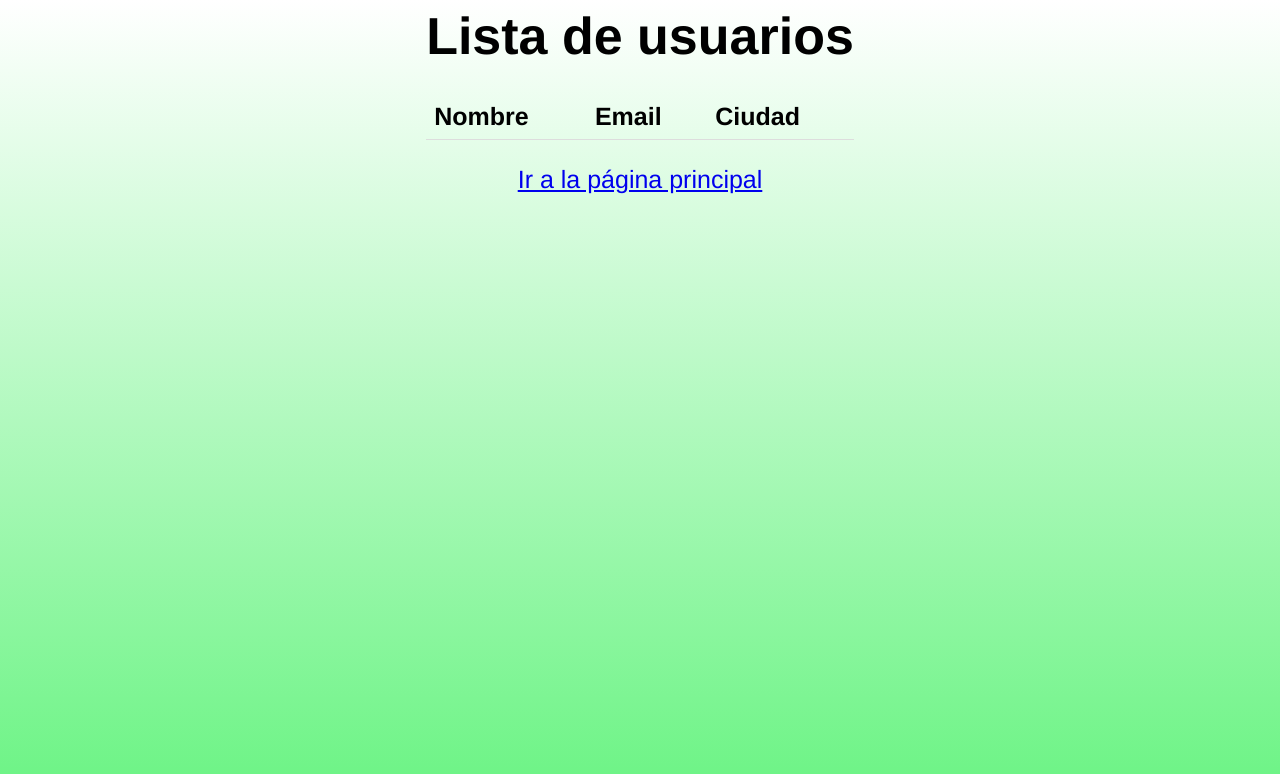
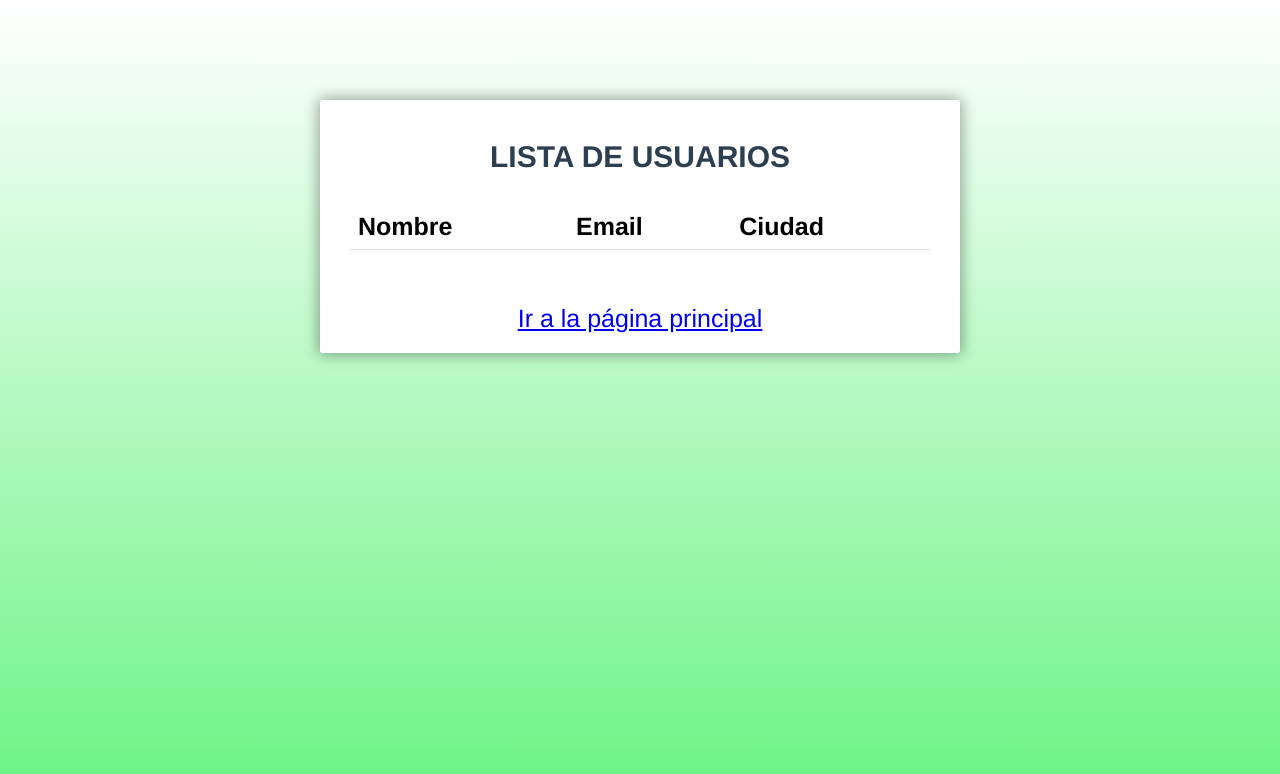
Before and after one commit to jcgonzalezb/user_registration_web_app, a Flask app: page /user_list in a window 1280 px wide. Shown: the top 774 px of the page. Run offline with Flask 2, Linux system fonts and the light colour scheme; lists and menus that the app fills with data are empty.

Commit message:
format fixed

```diff
--- a/templates/user_list.html
+++ b/templates/user_list.html
@@ -37,32 +37,39 @@
 
             div.container {
                 max-width: 1000px;
-                margin-top: 10px;
-                margin-bottom: 40px;
+                margin-top: 50px;
+                margin-bottom: 30px;
                 margin-left: auto;
                 margin-right: auto;
                 align-items: center;
-                text-align: center;
-            }
-            div.container .masthead-heading {
-                font-size: 3.25rem;
-                font-weight: 700;
-                line-height: 3.25rem;
-                margin-bottom: 2rem;
-                font-family: Circular,"Helvetica Neue",Helvetica,Arial,sans-serif;
             }
 
-            @media (min-height: 9000px ) {
-                div.container  {
-                padding-top: 12px;
-                padding-bottom: 70px;
+            /*form styles*/
+            #msform {
+                width: 800px;
+                margin: 50px auto;
+                text-align: center;
+                position: relative;
             }
-            div.container .masthead-heading {
-                font-size: 50px;
-                font-weight: 700;
-                line-height: 4.5rem;
-                margin-bottom: 4rem;
+            #msform fieldset {
+                background: white;
+                border: 0 none;
+                border-radius: 3px;
+                box-shadow: 0 0 15px 1px rgba(0, 0, 0, 0.4);
+                padding: 20px 30px;
+                box-sizing: border-box;
+                width: 80%;
+                margin: 0 10%;
+                position: relative;
             }
+
+            /*headings*/
+            .fs-title {
+                font-size: 30px;
+                text-transform: uppercase;
+                color: #2C3E50;
+                text-align: center;
+                margin-bottom: 30px;
             }
         </style>
         <meta charset="UTF-8">
@@ -71,7 +78,12 @@
 
     <body class="text-center">
         <div class="container">
-            <div class="masthead-heading text-uppercase">Lista de usuarios</div>
+            <form style="color:black" id="msform">
+                <fieldset>
+                <h1 class="fs-title">
+                    Lista de usuarios
+                </h1>
+                <p></p>
 
             {% block content %}
             <table class="table table-hover table-dark">
@@ -96,10 +108,11 @@
             </table>
         {% endblock %}
 
-        <p></p>
-        <div class="container">
-            <a class="btn btn-primary btn-xl text-uppercase" href="/">Ir a la página principal</a>
-        </div>
+                <p></p>
+                <br><a href = "/">Ir a la página principal</a></br>
+
+                </fieldset>
+            </form>
         <p></p>
     </div>
 </body>
```
